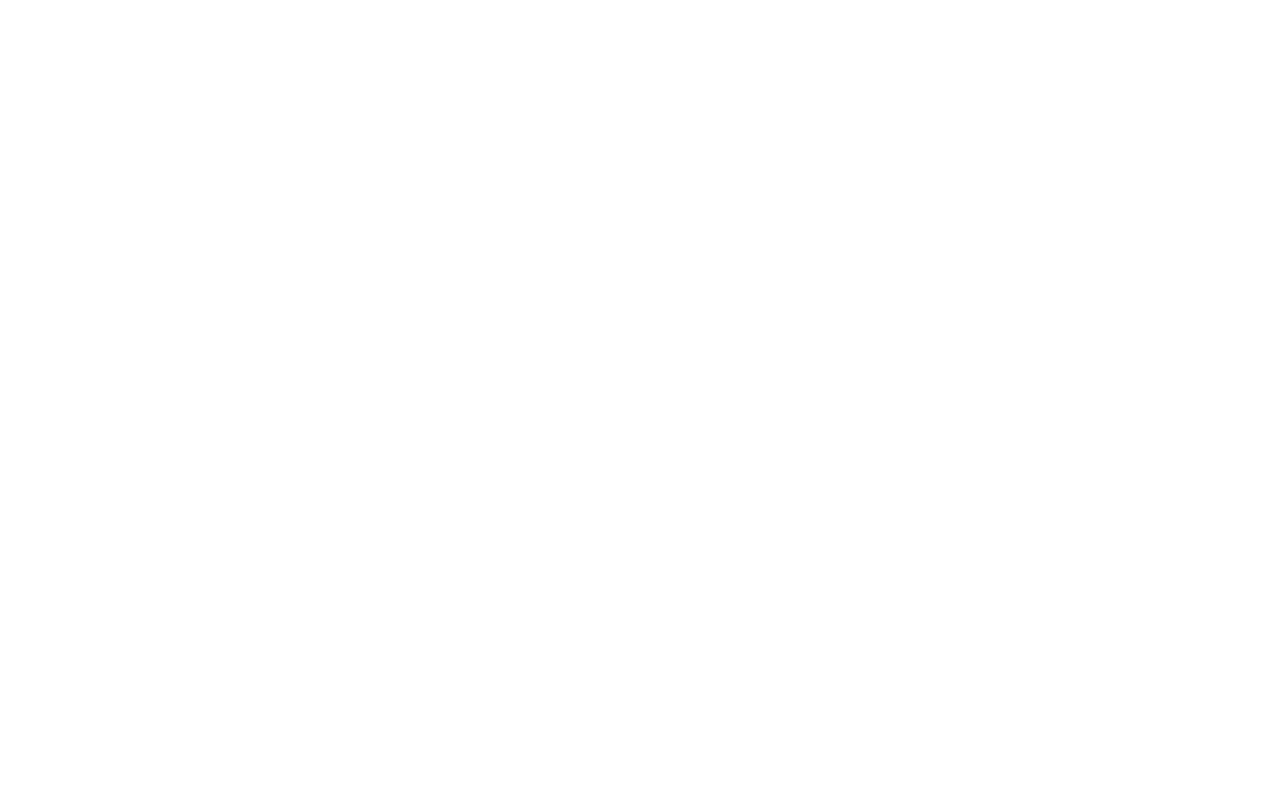
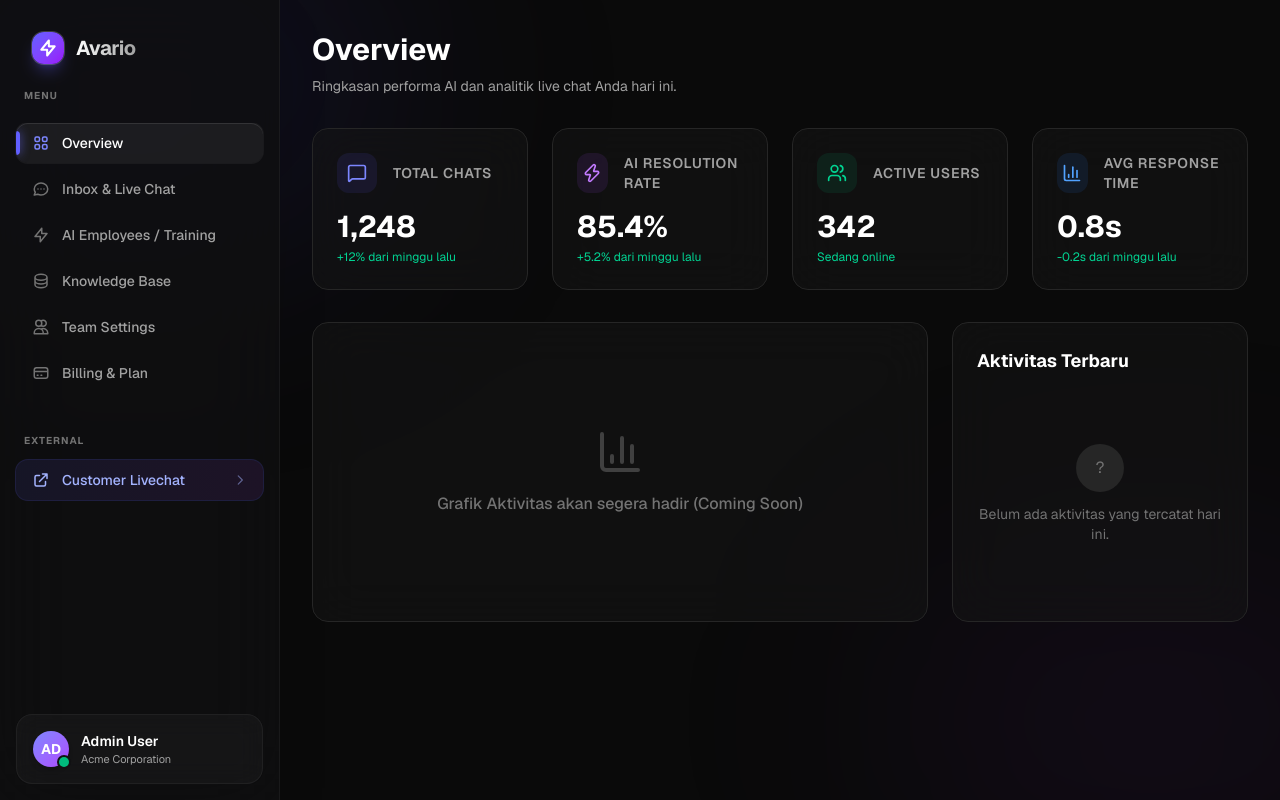
Before and after one commit to avarioGH/livechat, a Next.js app in the folder frontend/: page /dashboard in a window 1280 px wide. Before the commit this address had no page. Built offline with nearby package versions, Linux system fonts and the light colour scheme.

Commit message:
UI Tweaks: Remove pricing plans and add dummy overview dashboard

```diff
--- a/frontend/src/app/dashboard/billing/page.tsx
+++ b/frontend/src/app/dashboard/billing/page.tsx
@@ -95,78 +95,7 @@
         </div>
       </div>
 
-      {/* Pricing Plans */}
-      <h3 className="text-xl font-semibold mb-6">Upgrade your plan</h3>
-      <div className="grid grid-cols-1 md:grid-cols-2 gap-6">
 
-        {/* Pro Plan */}
-        <div className="bg-neutral-900/40 border border-neutral-800 hover:border-indigo-500/50 transition-colors rounded-2xl p-8 flex flex-col">
-          <h4 className="text-xl font-bold text-white mb-2">Pro Plan</h4>
-          <div className="flex items-end gap-1 mb-6">
-            <span className="text-4xl font-bold">$49</span>
-            <span className="text-neutral-500 mb-1">/month</span>
-          </div>
-          <ul className="space-y-3 mb-8 flex-1 text-sm text-neutral-300">
-            <li className="flex items-center gap-2">
-              <svg className="w-5 h-5 text-emerald-400" fill="none" stroke="currentColor" viewBox="0 0 24 24"><path strokeLinecap="round" strokeLinejoin="round" strokeWidth="2" d="M5 13l4 4L19 7"></path></svg>
-              Up to 5,000 AI Chats / mo
-            </li>
-            <li className="flex items-center gap-2">
-              <svg className="w-5 h-5 text-emerald-400" fill="none" stroke="currentColor" viewBox="0 0 24 24"><path strokeLinecap="round" strokeLinejoin="round" strokeWidth="2" d="M5 13l4 4L19 7"></path></svg>
-              GPT-4o & Gemini Flash Support
-            </li>
-            <li className="flex items-center gap-2">
-              <svg className="w-5 h-5 text-emerald-400" fill="none" stroke="currentColor" viewBox="0 0 24 24"><path strokeLinecap="round" strokeLinejoin="round" strokeWidth="2" d="M5 13l4 4L19 7"></path></svg>
-              Knowledge Base Integration (RAG)
-            </li>
-          </ul>
-          <button
-            onClick={() => handleCheckout('PRO')}
-            disabled={isLoading || currentPlan === 'PRO'}
-            className="w-full py-3 bg-indigo-500 hover:bg-indigo-600 disabled:bg-neutral-800 disabled:text-neutral-500 text-white font-semibold rounded-xl transition-colors"
-          >
-            {currentPlan === 'PRO' ? 'Current Plan' : 'Upgrade to Pro'}
-          </button>
-        </div>
-
-        {/* Enterprise Plan */}
-        <div className="bg-gradient-to-b from-indigo-900/30 to-neutral-900/40 border border-indigo-500/30 hover:border-indigo-400 transition-colors rounded-2xl p-8 flex flex-col relative overflow-hidden">
-          <div className="absolute top-0 right-0 bg-indigo-500 text-white text-[10px] font-bold px-3 py-1 rounded-bl-lg uppercase tracking-wider">
-            Most Popular
-          </div>
-          <h4 className="text-xl font-bold text-white mb-2">Enterprise Plan</h4>
-          <div className="flex items-end gap-1 mb-6">
-            <span className="text-4xl font-bold">$199</span>
-            <span className="text-neutral-500 mb-1">/month</span>
-          </div>
-          <ul className="space-y-3 mb-8 flex-1 text-sm text-neutral-300">
-            <li className="flex items-center gap-2">
-              <svg className="w-5 h-5 text-emerald-400" fill="none" stroke="currentColor" viewBox="0 0 24 24"><path strokeLinecap="round" strokeLinejoin="round" strokeWidth="2" d="M5 13l4 4L19 7"></path></svg>
-              Unlimited AI Chats
-            </li>
-            <li className="flex items-center gap-2">
-              <svg className="w-5 h-5 text-emerald-400" fill="none" stroke="currentColor" viewBox="0 0 24 24"><path strokeLinecap="round" strokeLinejoin="round" strokeWidth="2" d="M5 13l4 4L19 7"></path></svg>
-              Custom AI Persona Fine-Tuning
-            </li>
-            <li className="flex items-center gap-2">
-              <svg className="w-5 h-5 text-emerald-400" fill="none" stroke="currentColor" viewBox="0 0 24 24"><path strokeLinecap="round" strokeLinejoin="round" strokeWidth="2" d="M5 13l4 4L19 7"></path></svg>
-              White-label Widget
-            </li>
-            <li className="flex items-center gap-2">
-              <svg className="w-5 h-5 text-emerald-400" fill="none" stroke="currentColor" viewBox="0 0 24 24"><path strokeLinecap="round" strokeLinejoin="round" strokeWidth="2" d="M5 13l4 4L19 7"></path></svg>
-              24/7 Priority Support
-            </li>
-          </ul>
-          <button
-            onClick={() => handleCheckout('ENTERPRISE')}
-            disabled={isLoading || currentPlan === 'ENTERPRISE'}
-            className="w-full py-3 bg-white text-indigo-600 hover:bg-neutral-200 disabled:bg-neutral-800 disabled:text-neutral-500 font-semibold rounded-xl transition-colors"
-          >
-            {currentPlan === 'ENTERPRISE' ? 'Current Plan' : 'Upgrade to Enterprise'}
-          </button>
-        </div>
-
-      </div>
 
       {isFetching && (
         <div className="absolute inset-0 bg-black/50 flex items-center justify-center z-10 backdrop-blur-sm rounded-2xl">
--- a/frontend/src/app/dashboard/page.tsx
+++ b/frontend/src/app/dashboard/page.tsx
@@ -1,6 +1,78 @@
-import { redirect } from 'next/navigation';
+"use client";
 
-export default function DashboardPage() {
-  // Secara otomatis mengarahkan user dari /dashboard ke /dashboard/ai (atau inbox)
-  redirect('/dashboard/ai');
+import { BarChart3, Users, MessageSquare, Zap } from "lucide-react";
+
+export default function DashboardOverview() {
+  return (
+    <div className="p-8 max-w-7xl mx-auto h-full overflow-y-auto">
+      <div className="mb-8">
+        <h1 className="text-3xl font-bold text-white mb-2">Overview</h1>
+        <p className="text-sm text-neutral-400">
+          Ringkasan performa AI dan analitik live chat Anda hari ini.
+        </p>
+      </div>
+
+      <div className="grid grid-cols-1 md:grid-cols-2 lg:grid-cols-4 gap-6 mb-8">
+        <div className="bg-neutral-900/50 border border-neutral-800 rounded-2xl p-6 backdrop-blur-xl">
+          <div className="flex items-center gap-4 mb-4">
+            <div className="w-10 h-10 rounded-xl bg-indigo-500/10 flex items-center justify-center">
+              <MessageSquare className="w-5 h-5 text-indigo-400" />
+            </div>
+            <h3 className="text-sm font-semibold text-neutral-400 uppercase tracking-wider">Total Chats</h3>
+          </div>
+          <p className="text-3xl font-bold text-white mb-1">1,248</p>
+          <p className="text-xs text-emerald-400">+12% dari minggu lalu</p>
+        </div>
+
+        <div className="bg-neutral-900/50 border border-neutral-800 rounded-2xl p-6 backdrop-blur-xl">
+          <div className="flex items-center gap-4 mb-4">
+            <div className="w-10 h-10 rounded-xl bg-purple-500/10 flex items-center justify-center">
+              <Zap className="w-5 h-5 text-purple-400" />
+            </div>
+            <h3 className="text-sm font-semibold text-neutral-400 uppercase tracking-wider">AI Resolution Rate</h3>
+          </div>
+          <p className="text-3xl font-bold text-white mb-1">85.4%</p>
+          <p className="text-xs text-emerald-400">+5.2% dari minggu lalu</p>
+        </div>
+
+        <div className="bg-neutral-900/50 border border-neutral-800 rounded-2xl p-6 backdrop-blur-xl">
+          <div className="flex items-center gap-4 mb-4">
+            <div className="w-10 h-10 rounded-xl bg-emerald-500/10 flex items-center justify-center">
+              <Users className="w-5 h-5 text-emerald-400" />
+            </div>
+            <h3 className="text-sm font-semibold text-neutral-400 uppercase tracking-wider">Active Users</h3>
+          </div>
+          <p className="text-3xl font-bold text-white mb-1">342</p>
+          <p className="text-xs text-emerald-400">Sedang online</p>
+        </div>
+
+        <div className="bg-neutral-900/50 border border-neutral-800 rounded-2xl p-6 backdrop-blur-xl">
+          <div className="flex items-center gap-4 mb-4">
+            <div className="w-10 h-10 rounded-xl bg-blue-500/10 flex items-center justify-center">
+              <BarChart3 className="w-5 h-5 text-blue-400" />
+            </div>
+            <h3 className="text-sm font-semibold text-neutral-400 uppercase tracking-wider">Avg Response Time</h3>
+          </div>
+          <p className="text-3xl font-bold text-white mb-1">0.8s</p>
+          <p className="text-xs text-emerald-400">-0.2s dari minggu lalu</p>
+        </div>
+      </div>
+
+      <div className="grid grid-cols-1 lg:grid-cols-3 gap-6">
+        <div className="lg:col-span-2 bg-neutral-900/50 border border-neutral-800 rounded-2xl p-6 backdrop-blur-xl min-h-[300px] flex flex-col items-center justify-center">
+          <BarChart3 className="w-12 h-12 text-neutral-700 mb-4" />
+          <p className="text-neutral-500 font-medium">Grafik Aktivitas akan segera hadir (Coming Soon)</p>
+        </div>
+        <div className="bg-neutral-900/50 border border-neutral-800 rounded-2xl p-6 backdrop-blur-xl flex flex-col">
+          <h3 className="text-lg font-bold text-white mb-4">Aktivitas Terbaru</h3>
+          <div className="flex-1 flex flex-col items-center justify-center text-center">
+             <div className="w-12 h-12 rounded-full bg-neutral-800 flex items-center justify-center mb-3">
+               <span className="text-neutral-500">?</span>
+             </div>
+             <p className="text-neutral-500 text-sm">Belum ada aktivitas yang tercatat hari ini.</p>
+          </div>
+        </div>
+      </div>
+    </div>
+  );
 }
```
